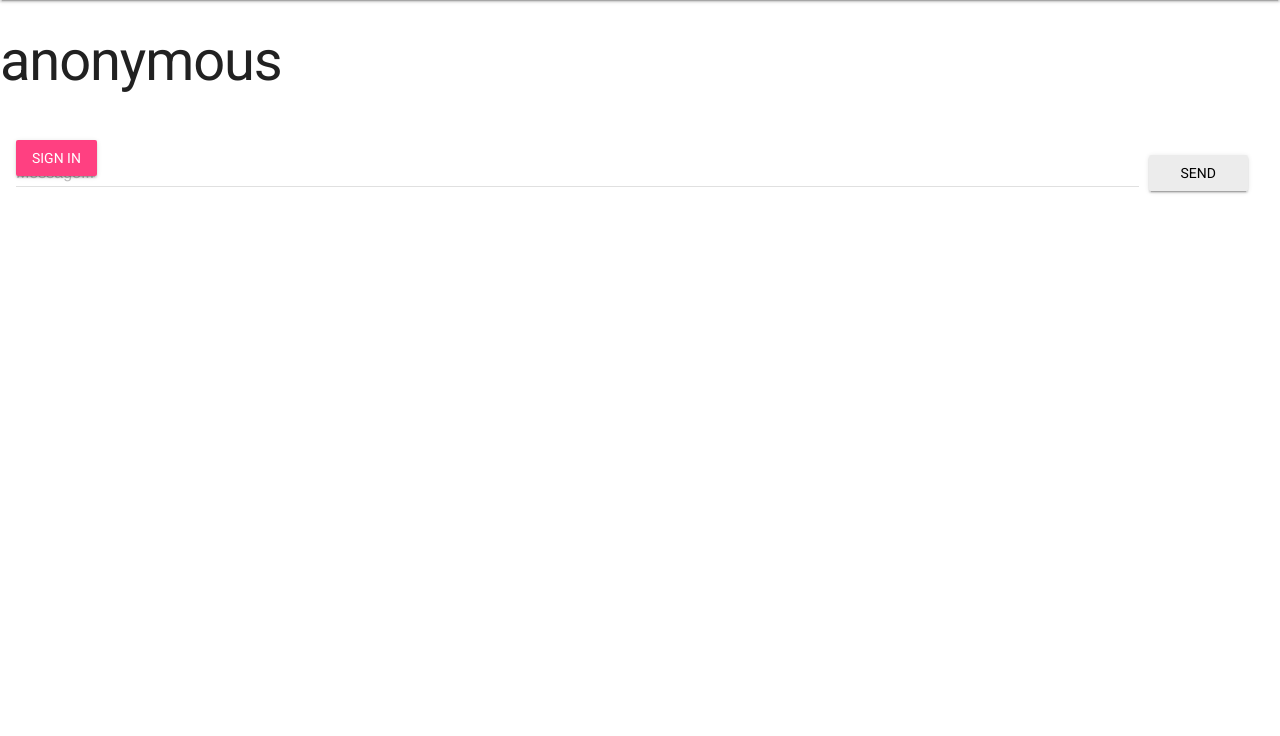
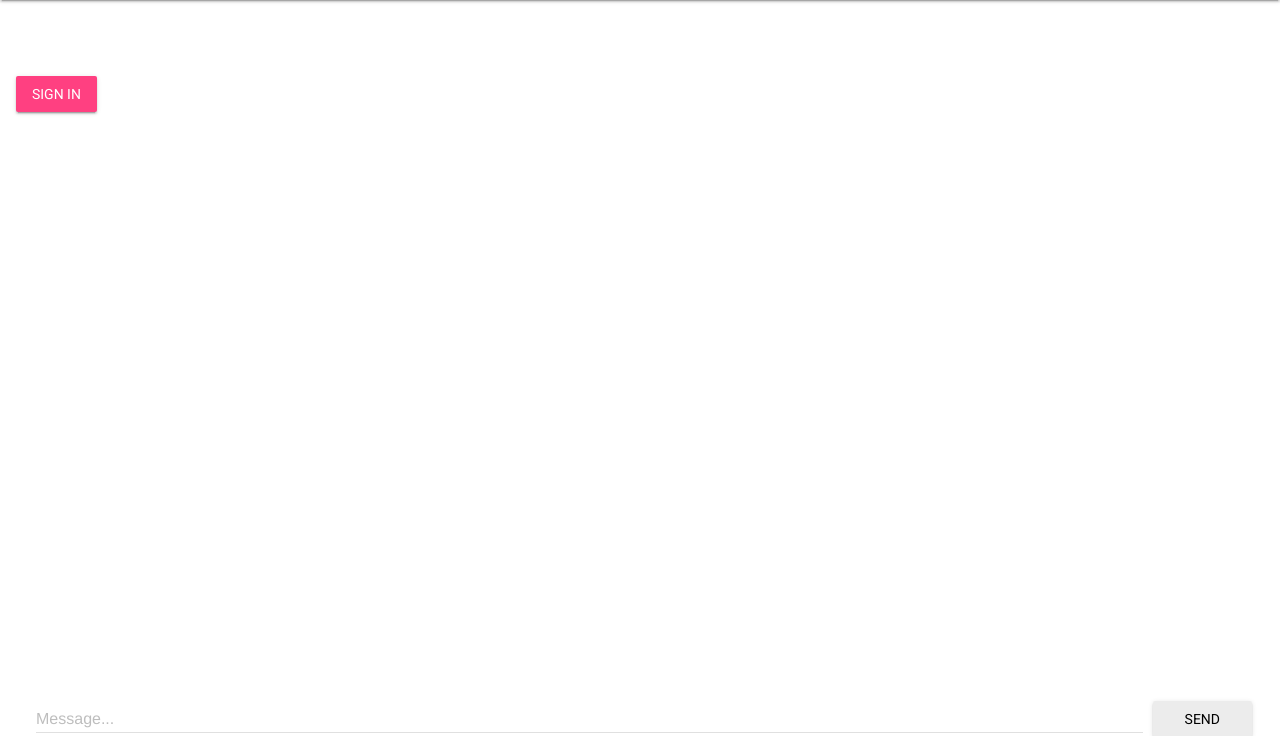
Before and after one commit to tzhang995/SnooChatWeb, a Node server app: page / in a window 1280 px wide. Shown: the part 64-800 px from the top of the page. Run offline with Node 20, Linux system fonts and the light colour scheme; some libraries are stand-ins or nearby versions.

Commit message:
More CSS'

```diff
--- a/public/css/styles.css
+++ b/public/css/styles.css
@@ -2,8 +2,12 @@
   position: fixed;
   display: flex;
   flex-direction: row;
-  width: calc(100% - 48px);
-  float: left;
+  bottom: 0px;
+  width: 95%;
+  height: 50px;
+  z-index: 99;
+  margin-left: 20px;
+  margin-right: 20px;
 }
 #image-form {
   display: flex;
@@ -22,3 +26,9 @@
 .message-container .message {
   font-size: 200%;
 }
+
+#messages {
+  margin: 0;
+  padding: 0 0 50px 0;
+  margin-bottom: 10px;
+}
--- a/views/chat.ejs
+++ b/views/chat.ejs
@@ -68,11 +68,11 @@
 	  </div>
 	  <main class="mdl-layout__content">
 
-			<% if (typeof user == 'undefined') { %>
+			<!-- <% if (typeof user == 'undefined') { %>
 				<h1 id="username">anonymous</h1>
 			<% } else { %>
 				<h1 id="username"><%= user.name %></h1>
-			<% } %>
+			<% } %> -->
 	    <div class="page-content"><!-- Your content goes here -->
 				<div class="mdl-card__supporting-text mdl-color-text--grey-600">
 					<div id="messages">
```
